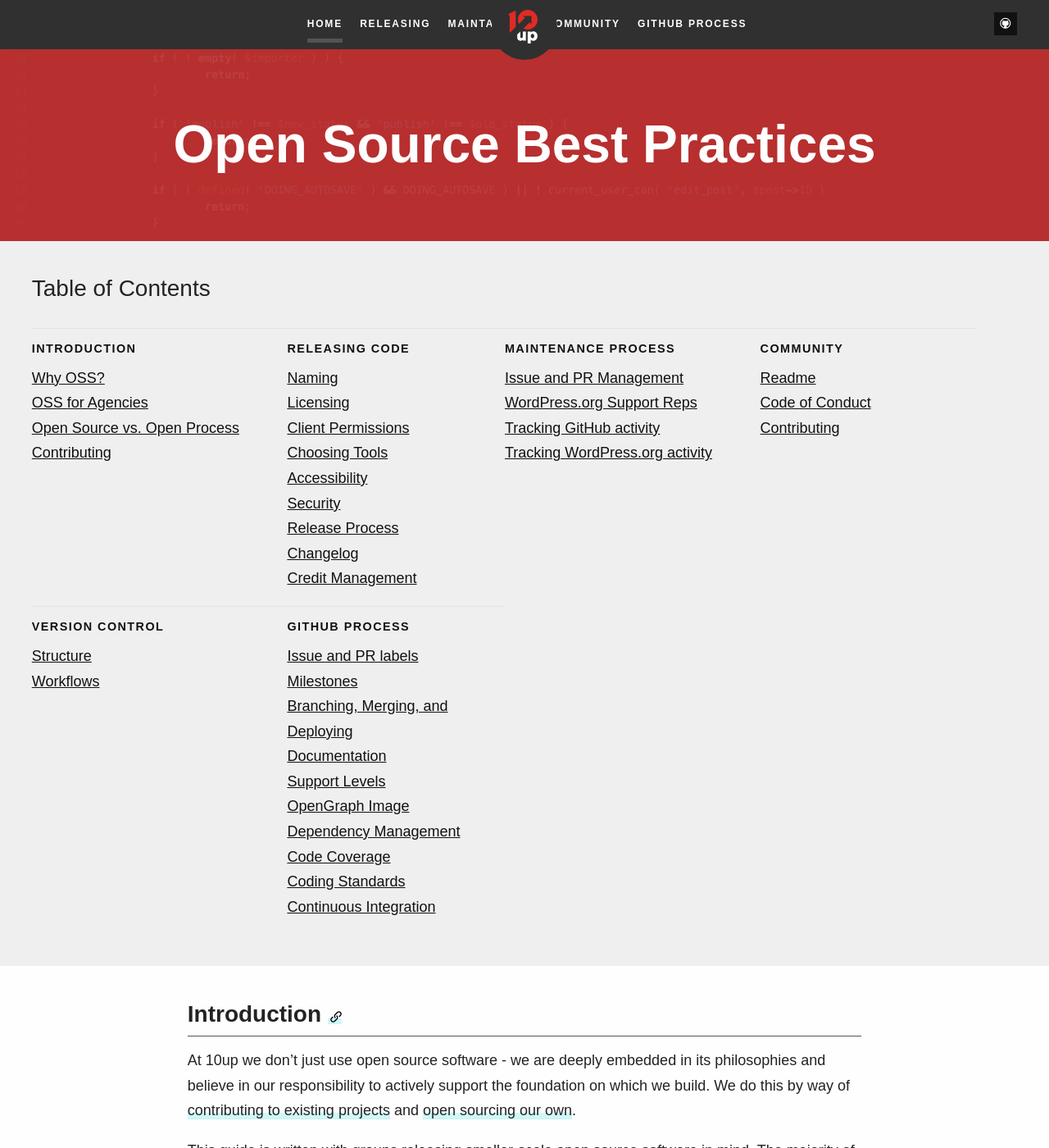
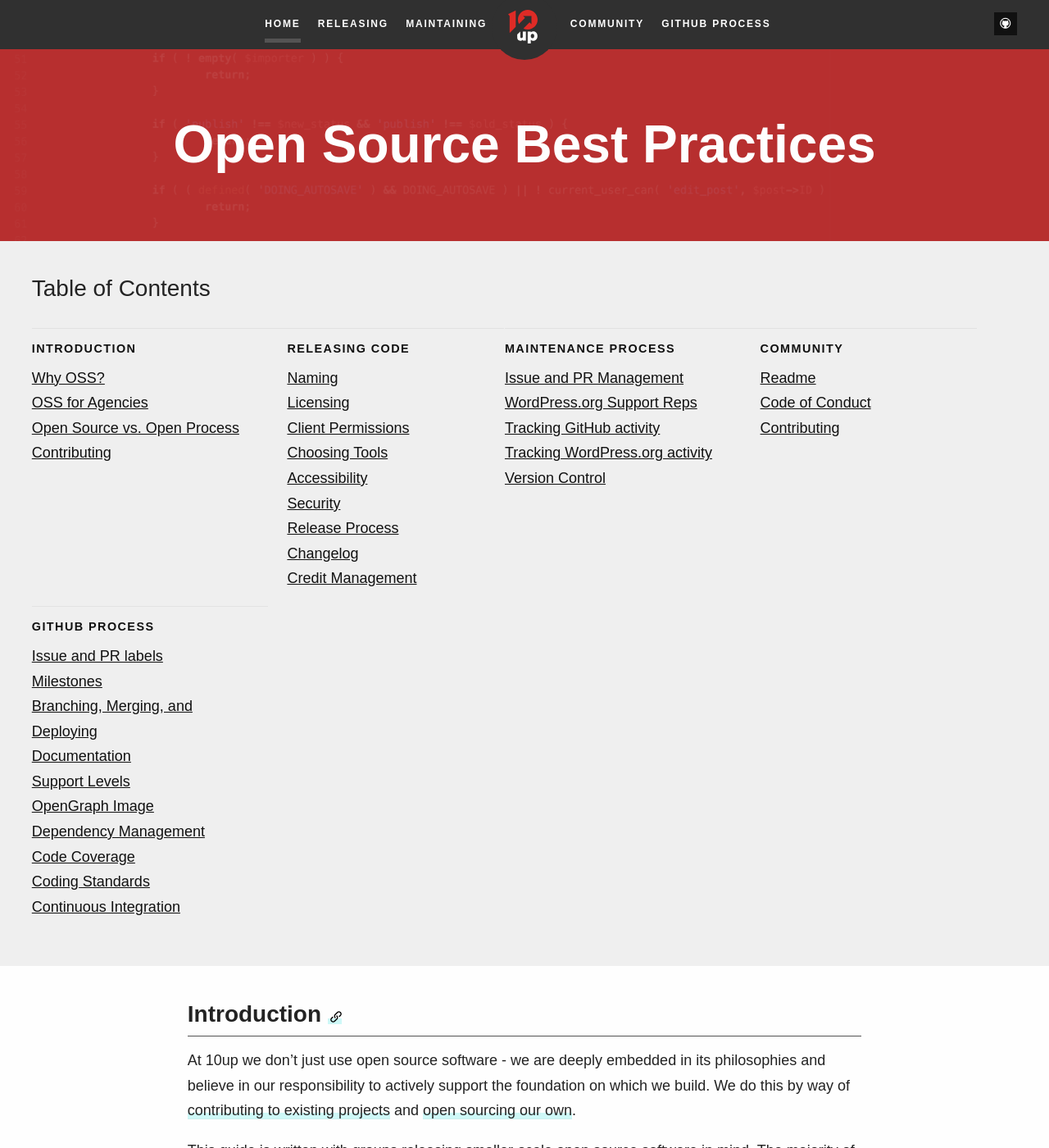
Before and after one commit to 10up/Open-Source-Best-Practices, a Jekyll site: the page built from index.md, in a window 1280 px wide and 1400 px high. Shown: the whole window at 82% size. Built offline with Jekyll 4.4.1, drawn with Linux system fonts in a browser that asks for light colours; some web fonts are replaced.

Commit message:
Merge branch 'master' into add/CoC-details

```diff
--- a/_includes/_sass/includes/_header.scss
+++ b/_includes/_sass/includes/_header.scss
@@ -74,8 +74,16 @@
 				padding-left: 6px;
 				text-align: center;
 
-				li:nth-child(6) {
-					margin-right: 110px;
+				li:first-child {
+					margin-left: -15px;
+				}
+
+				li:nth-of-type(3) {
+					margin-right: 50px;
+				}
+
+				li:nth-of-type(4) {
+					margin-left: 45px;
 				}
 			}
 
--- a/index.md
+++ b/index.md
@@ -63,14 +64,6 @@ updated: 16 Sep 2019
 			<li><a href="{{ site.baseurl }}/community/#readme">Readme</a></li>
 			<li><a href="{{ site.baseurl }}/community/#code-of-conduct">Code of Conduct</a></li>
 			<li><a href="{{ site.baseurl }}/community/#contributing">Contributing</a></li>
-		</ul>
-	</div>
-
-	<div class="col">
-		<h3><a href="{{ site.baseurl }}/version-control/#top">Version Control</a></h3>
-		<ul>
-			<li><a href="{{ site.baseurl }}/version-control/#structure">Structure</a></li>
-			<li><a href="{{ site.baseurl }}/version-control/#workflows">Workflows</a></li>
 		</ul>
 	</div>
 
```
Also changed, not shown: other parts of index.md (+1 -0 lines), _includes/markdown/Community.md (+1 -1 lines), _includes/markdown/Maintaining.md (+4 -0 lines), _includes/markdown/Releasing.md (+1 -1 lines), maintaining.md (+3 -1 lines).
